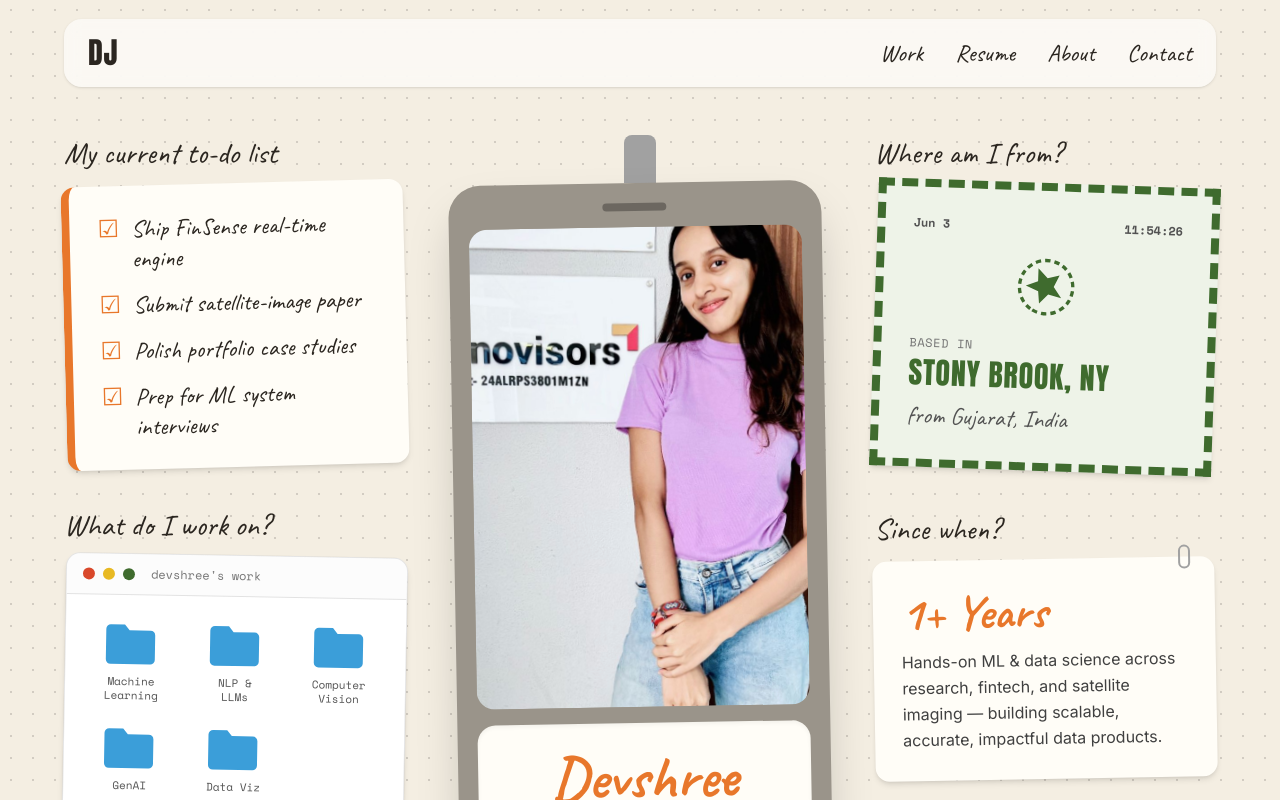
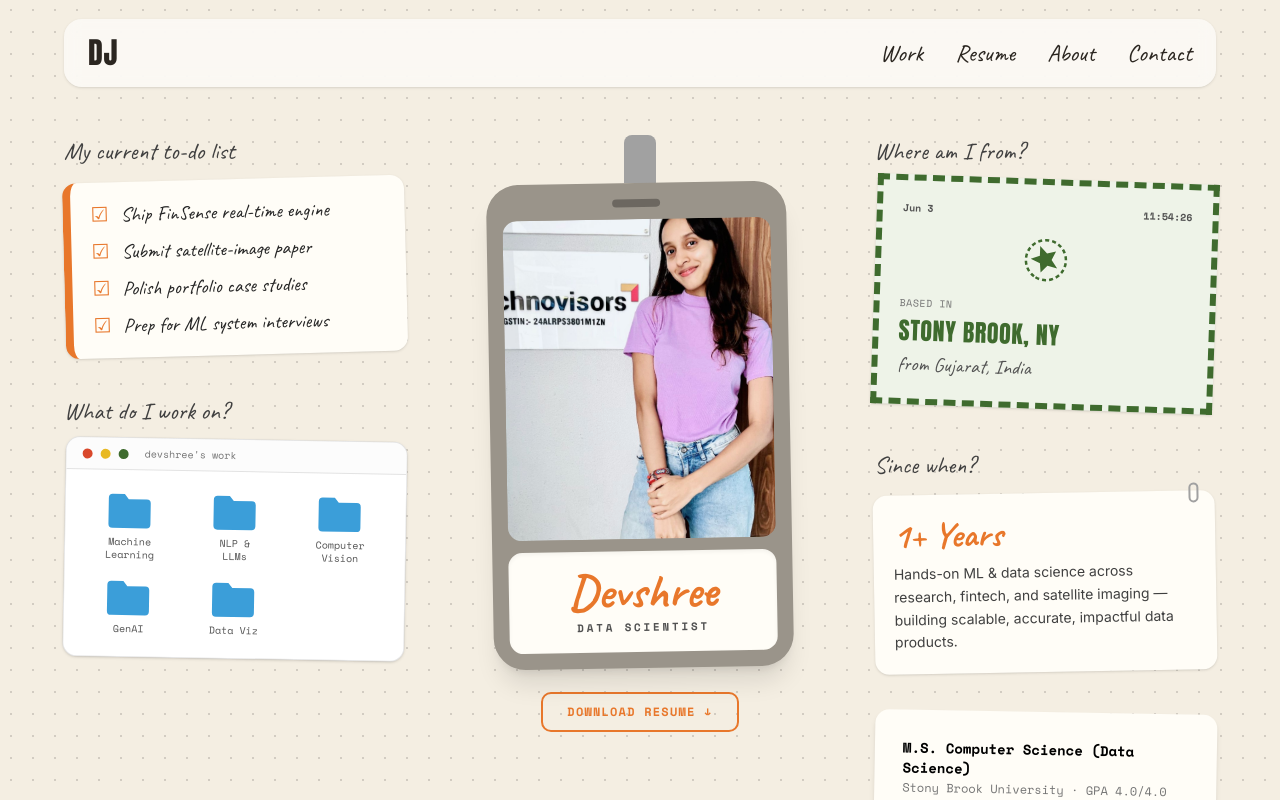
Before and after one commit to 1216-dev/Devshree_Portfolio_Website, a Next.js app: page / in a window 1280 px wide. Shown: the part 1180-1980 px from the top of the page. Built offline with nearby package versions, Linux system fonts and the light colour scheme; a web font is replaced by a local one.

Commit message:
Scale down elements on about page

```diff
--- a/components/about-page.tsx
+++ b/components/about-page.tsx
@@ -67,12 +67,12 @@ export function AboutPage() {
         >
           {/* to do list */}
           <motion.div variants={itemVariants}>
-            <p className="mb-3 font-script text-3xl">My current to-do list</p>
+            <p className="mb-3 font-script text-2xl text-neutral-700">My current to-do list</p>
             <motion.div
               whileHover={{ rotate: 0 }}
-              className="rotate-[-1.5deg] rounded-xl border-l-8 border-[#e8772b] bg-[#fffdf7] p-7 shadow-md"
+              className="rotate-[-1.5deg] rounded-xl border-l-8 border-[#e8772b] bg-[#fffdf7] p-5 shadow-sm"
             >
-              <ul className="flex flex-col gap-4">
+              <ul className="flex flex-col gap-3">
                 {TODOS.map((t, i) => (
                   <motion.li
                     key={t}
@@ -80,7 +80,7 @@ export function AboutPage() {
                     whileInView={{ opacity: 1, x: 0 }}
                     viewport={{ once: true }}
                     transition={{ delay: i * 0.1 }}
-                    className="flex items-start gap-3 font-script text-2xl leading-tight"
+                    className="flex items-start gap-3 font-script text-xl leading-tight text-neutral-800"
                   >
                     <motion.span
                       whileHover={{ scale: 1.2 }}
@@ -97,29 +97,29 @@ export function AboutPage() {
 
           {/* finder window */}
           <motion.div variants={itemVariants}>
-            <p className="mb-3 font-script text-3xl">What do I work on?</p>
+            <p className="mb-3 font-script text-2xl text-neutral-700">What do I work on?</p>
             <motion.div
               whileHover={{ rotate: 0 }}
-              className="rotate-[1deg] rounded-xl border border-black/10 bg-white shadow-md overflow-hidden"
+              className="rotate-[1deg] rounded-xl border border-black/10 bg-white shadow-sm overflow-hidden"
             >
-              <div className="flex items-center gap-2 border-b border-black/10 px-4 py-3 bg-neutral-50/50">
+              <div className="flex items-center gap-2 border-b border-black/10 px-4 py-2 bg-neutral-50/50">
                 <motion.span
                   whileHover={{ scale: 1.5 }}
-                  className="h-3 w-3 rounded-full bg-[#d9482b]"
+                  className="h-2.5 w-2.5 rounded-full bg-[#d9482b]"
                 />
                 <motion.span
                   whileHover={{ scale: 1.5 }}
-                  className="h-3 w-3 rounded-full bg-[#e8b923]"
+                  className="h-2.5 w-2.5 rounded-full bg-[#e8b923]"
                 />
                 <motion.span
                   whileHover={{ scale: 1.5 }}
-                  className="h-3 w-3 rounded-full bg-[#3f6b2e]"
+                  className="h-2.5 w-2.5 rounded-full bg-[#3f6b2e]"
                 />
-                <span className="ml-2 font-mono text-xs text-neutral-500">
+                <span className="ml-2 font-mono text-[10px] text-neutral-500">
                   devshree&apos;s work
                 </span>
               </div>
-              <div className="grid grid-cols-3 gap-5 p-6">
+              <div className="grid grid-cols-3 gap-4 p-5">
                 {FOLDERS.map((f, i) => (
                   <motion.div
                     key={f}
@@ -128,15 +128,15 @@ export function AboutPage() {
                     viewport={{ once: true }}
                     transition={{ delay: i * 0.1 }}
                     whileHover={{ scale: 1.1, y: -5 }}
-                    className="flex cursor-pointer flex-col items-center gap-2 text-center"
+                    className="flex cursor-pointer flex-col items-center gap-1.5 text-center"
                   >
-                    <svg viewBox="0 0 48 40" className="h-12 w-14" aria-hidden="true">
+                    <svg viewBox="0 0 48 40" className="h-10 w-12" aria-hidden="true">
                       <path
                         d="M2 8a4 4 0 014-4h12l4 5h18a4 4 0 014 4v21a4 4 0 01-4 4H6a4 4 0 01-4-4V8z"
                         fill="#3b9ed9"
                       />
                     </svg>
-                    <span className="whitespace-pre-line font-mono text-[11px] leading-tight text-neutral-600 font-medium">
+                    <span className="whitespace-pre-line font-mono text-[10px] leading-tight text-neutral-600 font-medium">
                       {f}
                     </span>
                   </motion.div>
@@ -157,28 +157,28 @@ export function AboutPage() {
           <div className="h-12 w-8 rounded-t-md bg-neutral-400" />
           <motion.div
             whileHover={{ scale: 1.02, rotate: 0 }}
-            className="w-full max-w-[380px] rotate-[-1deg] rounded-[2rem] bg-[#9a948a] p-5 shadow-2xl"
+            className="w-full max-w-[300px] mx-auto rotate-[-1deg] rounded-[2rem] bg-[#9a948a] p-4 shadow-xl"
           >
-            <div className="mx-auto mb-4 h-2 w-16 rounded-full bg-black/30" />
-            <div className="overflow-hidden rounded-2xl">
+            <div className="mx-auto mb-3 h-2 w-12 rounded-full bg-black/30" />
+            <div className="overflow-hidden rounded-xl">
               <Image
                 src="/images/technovisors.png"
                 alt="Professional photo at Technovisors"
-                width={450}
-                height={550}
-                className="h-96 sm:h-[480px] w-full object-cover"
+                width={400}
+                height={500}
+                className="h-72 sm:h-80 w-full object-cover"
               />
             </div>
-            <div className="mt-4 rounded-2xl bg-[#fffdf7] py-6 text-center shadow-inner">
+            <div className="mt-3 rounded-xl bg-[#fffdf7] py-4 text-center shadow-inner">
               <motion.p
                 initial={{ opacity: 0 }}
                 whileInView={{ opacity: 1 }}
                 viewport={{ once: true }}
-                className="font-script text-6xl text-[#e8772b] font-bold"
+                className="font-script text-5xl text-[#e8772b] font-bold"
               >
                 Devshree
               </motion.p>
-              <p className="mt-2 font-mono text-sm tracking-[0.25em] text-neutral-600 font-bold">
+              <p className="mt-1 font-mono text-[11px] tracking-[0.25em] text-neutral-600 font-bold">
                 DATA SCIENTIST
               </p>
             </div>
@@ -187,7 +187,7 @@ export function AboutPage() {
             href="#contact"
             whileHover={{ scale: 1.05 }}
             whileTap={{ scale: 0.95 }}
-            className="mt-8 rounded-lg border-2 border-[#e8772b] px-8 py-3.5 font-mono text-sm tracking-widest text-[#e8772b] transition-colors hover:bg-[#e8772b] hover:text-white font-bold"
+            className="mt-6 rounded-lg border-2 border-[#e8772b] px-6 py-2.5 font-mono text-xs tracking-widest text-[#e8772b] transition-colors hover:bg-[#e8772b] hover:text-white font-bold"
           >
             DOWNLOAD RESUME ↓
           </motion.a>
@@ -203,21 +203,21 @@ export function AboutPage() {
         >
           {/* stamp */}
           <motion.div variants={itemVariants}>
-            <p className="mb-3 font-script text-3xl">Where am I from?</p>
+            <p className="mb-3 font-script text-2xl text-neutral-700">Where am I from?</p>
             <motion.div
               whileHover={{ rotate: 0, scale: 1.02 }}
-              className="rotate-[2deg] border-[8px] border-dashed border-[#3f6b2e] bg-[#eef3e8] p-7 shadow-md"
+              className="rotate-[2deg] border-[6px] border-dashed border-[#3f6b2e] bg-[#eef3e8] p-5 shadow-sm"
             >
-              <div className="flex items-center justify-between font-mono text-xs text-neutral-600 font-semibold mb-2">
+              <div className="flex items-center justify-between font-mono text-[10px] text-neutral-600 font-semibold mb-1">
                 <span>Jun 3</span>
                 <span>11:54:26</span>
               </div>
               <motion.div
                 animate={{ rotate: [0, 360] }}
                 transition={{ duration: 20, repeat: Infinity, ease: 'linear' }}
-                className="my-5 flex justify-center"
+                className="my-4 flex justify-center"
               >
-                <svg viewBox="0 0 48 48" className="h-16 w-16" aria-hidden="true">
+                <svg viewBox="0 0 48 48" className="h-12 w-12" aria-hidden="true">
                   <circle
                     cx="24"
                     cy="24"
@@ -233,11 +233,11 @@ export function AboutPage() {
                   />
                 </svg>
               </motion.div>
-              <p className="font-mono text-xs text-neutral-500 uppercase tracking-wider">based in</p>
-              <p className="font-display text-3xl tracking-wide text-[#3f6b2e] mt-1">
+              <p className="font-mono text-[10px] text-neutral-500 uppercase tracking-wider">based in</p>
+              <p className="font-display text-2xl tracking-wide text-[#3f6b2e] mt-1">
                 STONY BROOK, NY
               </p>
-              <p className="mt-2 font-script text-2xl text-neutral-600">
+              <p className="mt-1 font-script text-xl text-neutral-600">
                 from Gujarat, India
               </p>
             </motion.div>
@@ -245,21 +245,21 @@ export function AboutPage() {
 
           {/* since when */}
           <motion.div variants={itemVariants}>
-            <p className="mb-3 font-script text-3xl">Since when?</p>
+            <p className="mb-3 font-script text-2xl text-neutral-700">Since when?</p>
             <motion.div
               whileHover={{ rotate: 0 }}
-              className="relative rotate-[-1deg] rounded-xl bg-[#fffdf7] p-7 shadow-md"
+              className="relative rotate-[-1deg] rounded-xl bg-[#fffdf7] p-5 shadow-sm"
             >
-              <span className="absolute -top-3 right-6 h-6 w-3 rounded-full border-2 border-neutral-400" />
+              <span className="absolute -top-2 right-4 h-5 w-2.5 rounded-full border-2 border-neutral-400" />
               <motion.p
                 initial={{ scale: 0.5 }}
                 whileInView={{ scale: 1 }}
                 viewport={{ once: true }}
-                className="font-script text-5xl text-[#e8772b] font-bold"
+                className="font-script text-4xl text-[#e8772b] font-bold"
               >
                 1+ Years
               </motion.p>
-              <p className="mt-3 text-base leading-relaxed text-neutral-700">
+              <p className="mt-2 text-sm leading-relaxed text-neutral-700">
                 Hands-on ML & data science across research, fintech, and
                 satellite imaging — building scalable, accurate, impactful data
                 products.
```
